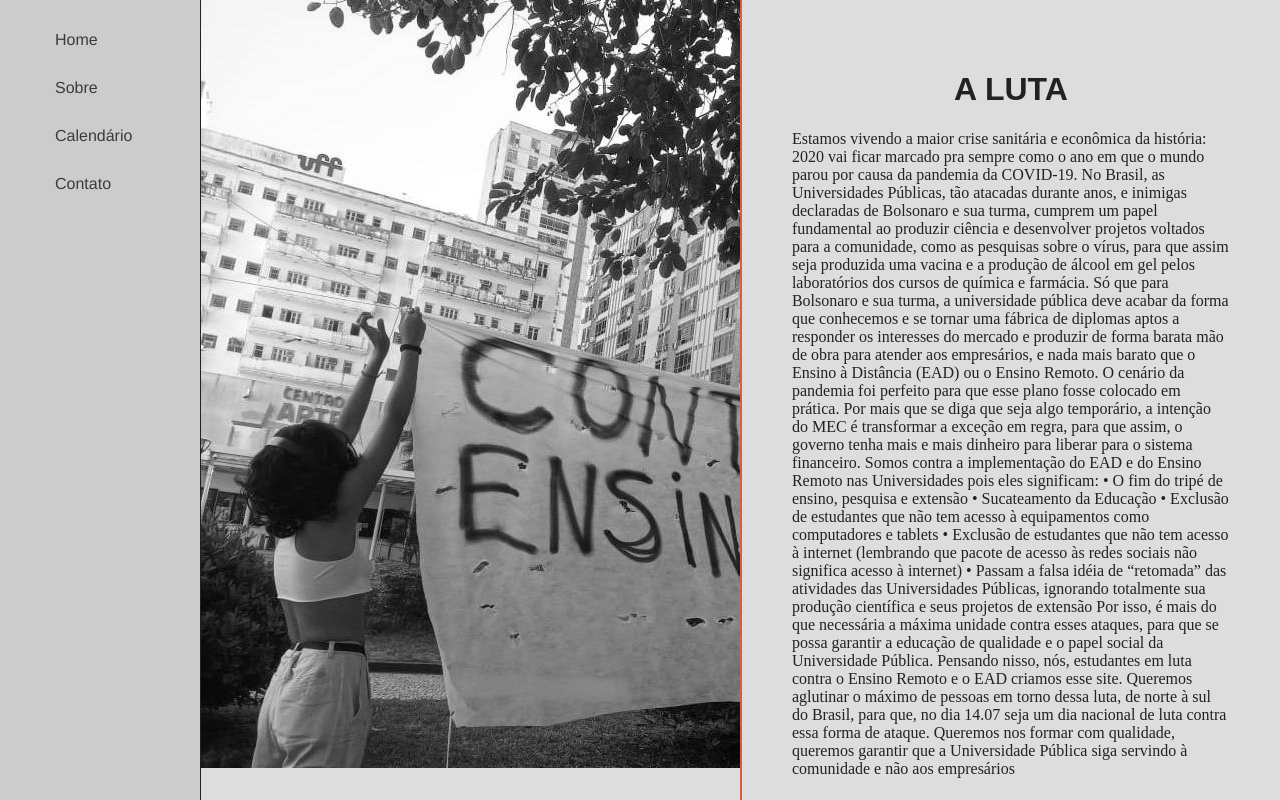
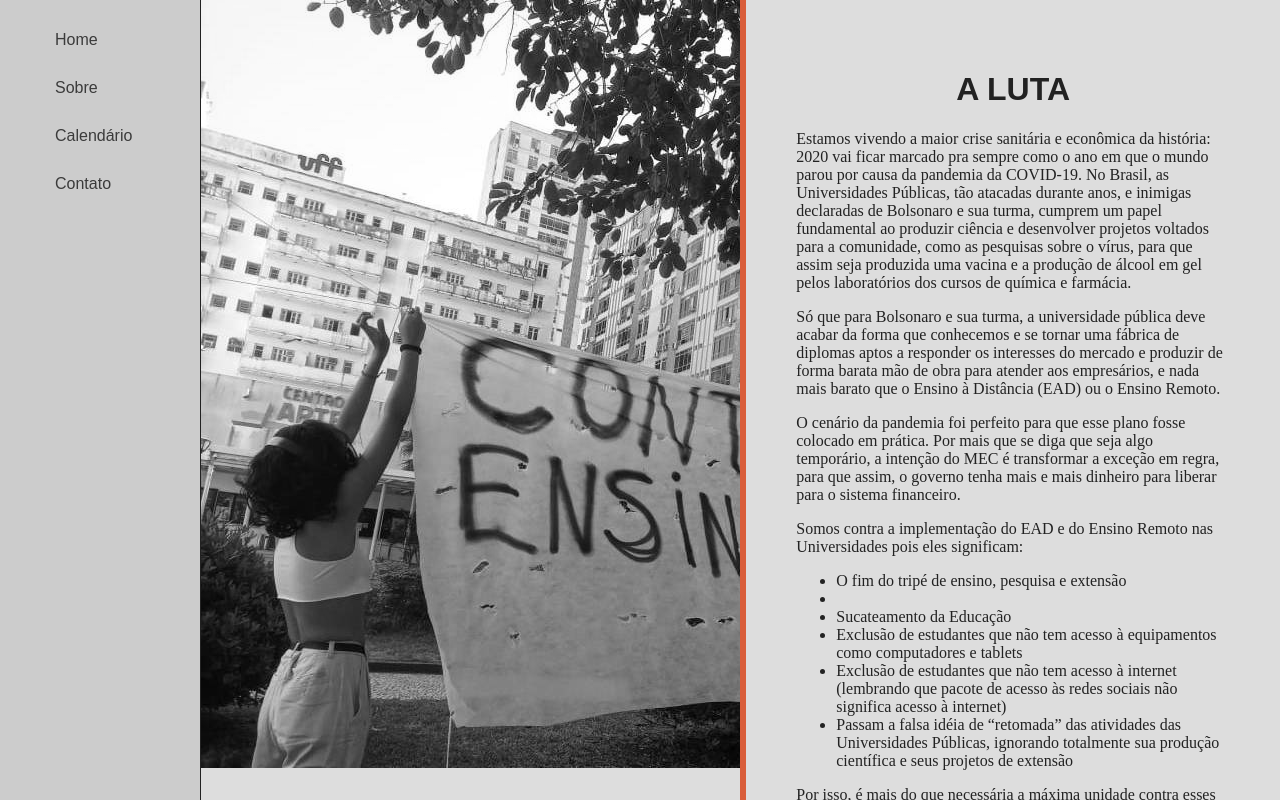
Before and after one commit to RafaelGoncalves8/portal-ere-eead, a Vue app: page /#/sobre in a window 1280 px wide. Built offline with nearby package versions, Linux system fonts and the light colour scheme.

Commit message:
Fix font

```diff
--- a/src/App.vue
+++ b/src/App.vue
@@ -31,8 +31,12 @@
     --main-font-family: 'Karla';
 }
 
-p {
-    font-family: 'Karla';
+p, li {
+    font-family: 'Karla', serif;
+}
+
+#nav li {
+    font-family: 'Rubik', Arial, sans-serif;
 }
 
 h1 {
--- a/src/views/sobre.vue
+++ b/src/views/sobre.vue
@@ -6,18 +6,19 @@
         <div class="color"></div>
         <div class="wrapper" id="a-luta">
             <h1>A LUTA</h1>
-            <p>
-Estamos vivendo a maior crise sanitária e econômica da  história: 2020 vai ficar marcado pra sempre como o ano em que o mundo parou por causa da pandemia da COVID-19. No Brasil, as Universidades Públicas, tão atacadas durante anos, e inimigas declaradas de Bolsonaro e sua turma, cumprem um papel fundamental ao produzir ciência e desenvolver projetos voltados para a comunidade, como as pesquisas sobre o vírus, para que assim seja produzida uma vacina e a produção de álcool em gel pelos laboratórios dos cursos de química e farmácia.
-Só que para Bolsonaro e sua turma, a universidade pública deve acabar da forma que conhecemos e se tornar uma fábrica de diplomas aptos a responder os interesses do mercado e produzir de forma barata mão de obra para atender aos empresários, e nada mais barato que o Ensino à Distância (EAD) ou o Ensino Remoto.
-O cenário da pandemia foi perfeito para que esse plano fosse colocado em prática. Por mais que se diga que seja algo temporário, a intenção do MEC é transformar a exceção em regra, para que assim, o governo tenha mais e mais dinheiro para liberar para o sistema financeiro.
-Somos contra a implementação do EAD e do Ensino Remoto nas Universidades pois eles significam:
-    • O fim do tripé de ensino, pesquisa e extensão
-    • Sucateamento da Educação
-    • Exclusão de estudantes que não tem acesso à equipamentos como computadores e tablets
-    • Exclusão de estudantes que não tem acesso à internet (lembrando que pacote de acesso às redes sociais não significa acesso à internet)
-    • Passam a falsa idéia de “retomada” das atividades das Universidades Públicas, ignorando totalmente sua produção científica e seus projetos de extensão
-Por isso, é mais do que necessária a máxima unidade contra esses ataques, para que se possa garantir a educação de qualidade e o papel social da Universidade Pública. Pensando nisso, nós, estudantes em luta contra o Ensino Remoto e o EAD criamos esse site. Queremos aglutinar o máximo de pessoas em torno dessa luta, de norte à sul do Brasil, para que, no dia 14.07 seja um dia nacional de luta contra essa forma de ataque. Queremos nos formar com qualidade, queremos garantir que a Universidade Pública siga servindo à comunidade e não aos empresários
-</p>
+<p>Estamos vivendo a maior crise sanitária e econômica da  história: 2020 vai ficar marcado pra sempre como o ano em que o mundo parou por causa da pandemia da COVID-19. No Brasil, as Universidades Públicas, tão atacadas durante anos, e inimigas declaradas de Bolsonaro e sua turma, cumprem um papel fundamental ao produzir ciência e desenvolver projetos voltados para a comunidade, como as pesquisas sobre o vírus, para que assim seja produzida uma vacina e a produção de álcool em gel pelos laboratórios dos cursos de química e farmácia.</p>
+<p>Só que para Bolsonaro e sua turma, a universidade pública deve acabar da forma que conhecemos e se tornar uma fábrica de diplomas aptos a responder os interesses do mercado e produzir de forma barata mão de obra para atender aos empresários, e nada mais barato que o Ensino à Distância (EAD) ou o Ensino Remoto.</p>
+<p>O cenário da pandemia foi perfeito para que esse plano fosse colocado em prática. Por mais que se diga que seja algo temporário, a intenção do MEC é transformar a exceção em regra, para que assim, o governo tenha mais e mais dinheiro para liberar para o sistema financeiro.</p>
+<p>Somos contra a implementação do EAD e do Ensino Remoto nas Universidades pois eles significam:</p>
+<ul>
+   <li>O fim do tripé de ensino, pesquisa e extensão <li>
+   <li>Sucateamento da Educação</li>
+   <li>Exclusão de estudantes que não tem acesso à equipamentos como computadores e tablets</li>
+   <li>Exclusão de estudantes que não tem acesso à internet (lembrando que pacote de acesso às redes sociais não significa acesso à internet)</li>
+   <li>Passam a falsa idéia de “retomada” das atividades das Universidades Públicas, ignorando totalmente sua produção científica e seus projetos de extensão</li>
+</ul>
+<p>Por isso, é mais do que necessária a máxima unidade contra esses ataques, para que se possa garantir a educação de qualidade e o papel social da Universidade Pública. Pensando nisso, nós, estudantes em luta contra o Ensino Remoto e o EAD criamos esse site. Queremos aglutinar o máximo de pessoas em torno dessa luta, de norte à sul do Brasil, para que, no dia 14.07 seja um dia nacional de luta contra essa forma de ataque, seja nas redes, seja nas ruas cumprindo todas as normas da OMS de distanciamento, uso de máscara e álcool em gel para a higiene da mãos e superfícies. </p>
+<p>Venha se somar a essa luta, pela garantia da qualidade do ensino e do papel social da Universidade Pública!</p>
         </div>
     </div>
 </template>
```
